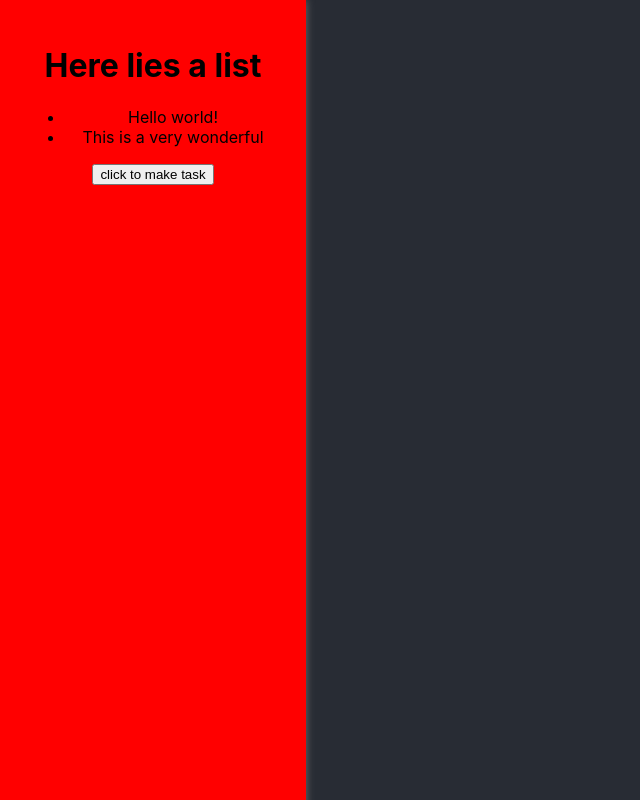
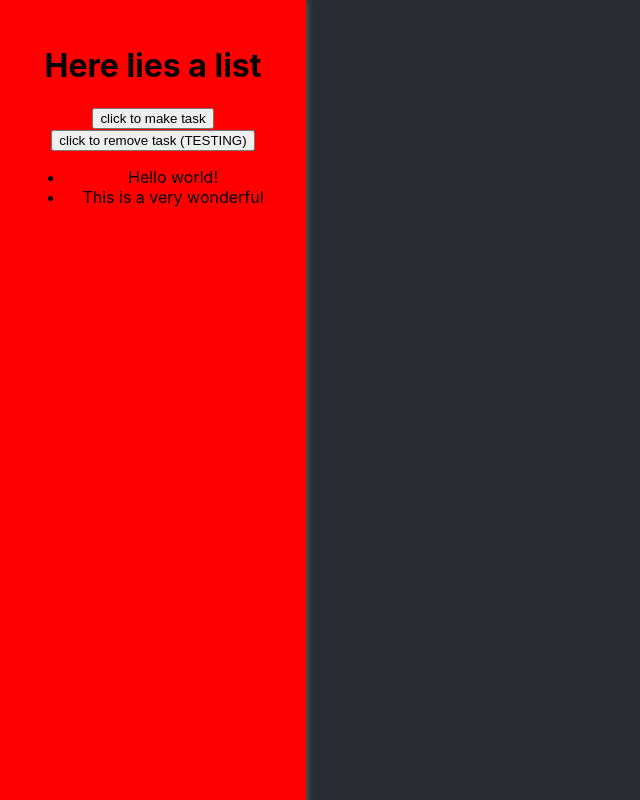
Before and after one commit to m1law/The-Task-Sandbox, a React (Create React App) app: page / in a window 1280 px wide. Shown: the whole page, without its empty margins (0-640 px from the left). Built offline with nearby package versions, Linux system fonts and the light colour scheme.

Commit message:
Basic Task Skeleton in place

```diff
--- a/src/components/Sidebar/Sidebar.js
+++ b/src/components/Sidebar/Sidebar.js
@@ -1,34 +1,23 @@
 import "./Sidebar.css";
 import TasksManager from "../../utils/Tasks/Tasks.js";
-import { useState } from "react";
+// import { useState } from "react";
 
 export default function Sidebar({ color }) {
-    // let taskManager = new TasksManager();
-    // const [isUpdated, setIsUpdated] = useState(false);
-    // const [list, setList] = useState(taskManager.taskList);
+    const { taskList, addTask, deleteTask } = TasksManager();
 
-    // function handleNewTask(task) {
-    //     // setIsUpdated(true);
-    //     taskManager.CreateTask(task);
-    //     setList([...taskManager.taskList, task]);
-    //     // setExList(
-    //     //     (exList =
-    //     //         exList + { id: exList.length, description: "Find the goober." })
-    //     // );
-    // }
-    const { taskList, addTask } = TasksManager();
-
-    const final = taskList.map((task) => <li>{task}</li>);
+    const tasks = taskList.map((task) => <li>{task.description}</li>);
 
     // console.log(taskManager);
     return (
         <div className="sidebar" style={{ backgroundColor: color }}>
             <h1>Here lies a list</h1>
-            <ul>{final}</ul>
-
             <button onClick={() => addTask("HI! HELLO!!!!!")}>
                 click to make task
             </button>
+            <button onClick={() => deleteTask(0)}>
+                click to remove task (TESTING)
+            </button>
+            <ul>{tasks}</ul>
         </div>
     );
 }
--- a/src/utils/Tasks/Tasks.js
+++ b/src/utils/Tasks/Tasks.js
@@ -1,39 +1,38 @@
 import { useState } from "react";
-
-// class TasksManager {
-//     constructor(props) {
-//         this.taskList = [
-//             // { id: 1, description: "Please work." },
-//             // { id: 2, description: "Pretty please?" },
-//             "please work.",
-//             "Pretty Please?",
-//             "I beg of you!",
-//         ];
-//     }
-
-//     CreateTask({ task }) {
-//         // this.taskList.push({ id: this.taskList.length, description: task });
-//         this.taskList.push(task);
-//         // console.log(task);
-//         // console.log(this.taskList);
-//     }
-
-//     GetTasks() {
-//         return this.taskList;
-//     }
-// }
 
 function TasksManager() {
     const [taskList, setTaskList] = useState([
-        "Hello world!",
-        "This is a very wonderful",
+        { id: 0, description: "Hello world!", completed: false },
+        { id: 1, description: "This is a very wonderful", completed: false },
     ]);
 
     const addTask = (task) => {
-        setTaskList([...taskList, task]);
+        setTaskList([
+            ...taskList,
+            {
+                id: taskList[taskList.length - 1].id + 1,
+                description: task,
+                completed: false,
+            },
+        ]);
     };
 
-    return { taskList, addTask };
+    const deleteTask = (taskID) => {
+        console.log("delete this task, ", taskList[taskID].description);
+    };
+
+    const deleteSpecificTask = (taskIndex) => {
+        console.log("delete this task, ", taskList[taskIndex].description);
+    };
+
+    const editTask = (taskID) => {
+        console.log(
+            "you are getting this task: ",
+            taskList[taskID].description
+        );
+    };
+
+    return { taskList, addTask, deleteTask };
 }
 
 export default TasksManager;
```
Also changed, not shown: src/utils/Board/Board.js (added, +13 -0 lines).
